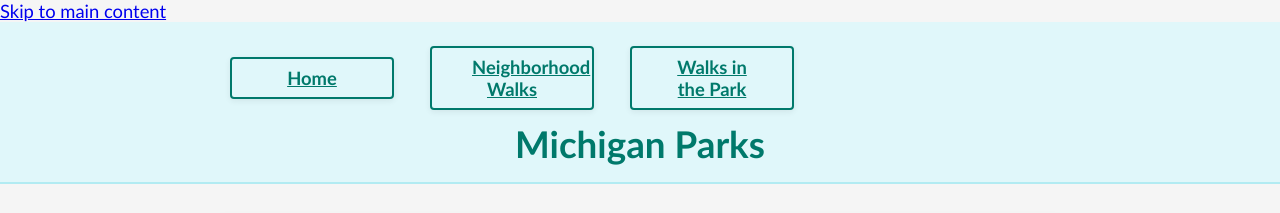
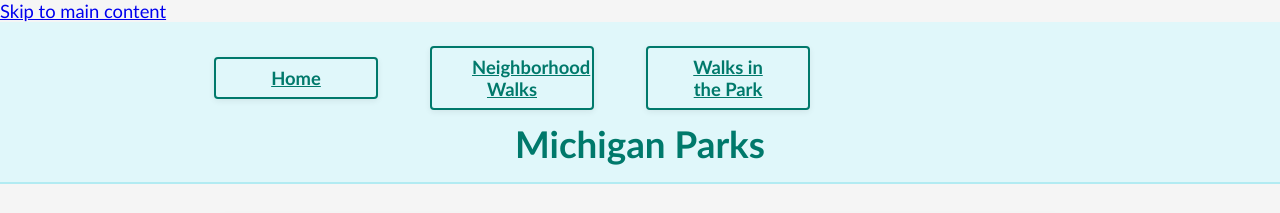
Before and after one commit to amoskhan/cousera4, a plain HTML site: page parks.html in a window 1280 px wide. Shown: the top 213 px of the page. Drawn offline with Linux system fonts and the light colour scheme.

Commit message:
changes 3
changes 3

```diff
--- a/style.css
+++ b/style.css
@@ -4,6 +4,7 @@ body {
     background: #f5f5f5;
     margin: 0;
     padding: 0;
+    justify-content: center;
 }
 
 header {
@@ -20,6 +21,7 @@ nav{
 nav img{
     width: 10%;
 }
+
 nav ul{
     display: flex;
     justify-content: center;
@@ -45,6 +47,10 @@ nav ul {
     text-align: center;
 }
 
+nav li {
+    display: inline-block;
+    margin: 0 8px;
+}
 
 nav a {
     color: #00796b;
@@ -60,7 +66,6 @@ nav a {
     border-radius: 4px;
     justify-content: center;
 }
-
 
 nav a:hover {
     background: #0091ff;
```
Also changed, not shown: index.html (+4 -6 lines).
